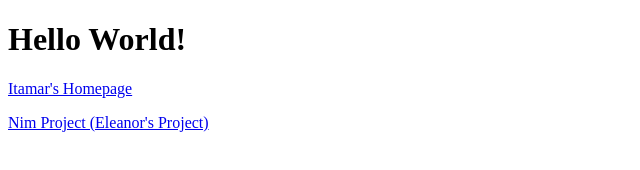
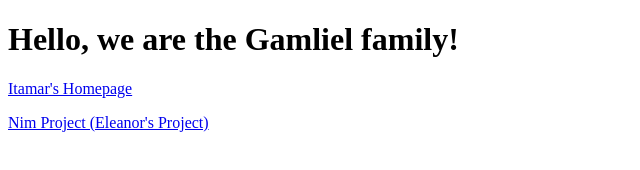
Before and after one commit to gamliel-family/gamliel-family, a website: page index.html in a window 1280 px wide. Shown: the whole page, without its empty margins (0-640 px from the left). Drawn offline with Linux system fonts and the light colour scheme.

Commit message:
Update index.html
Add favicon to the main page.

```diff
--- a/index.html
+++ b/index.html
@@ -3,12 +3,12 @@
 <head>
   <meta charset="utf-8">
   <title>Gamliel Family</title>
+  <link rel="icon" type="image/png" sizes="32x32" href="./nim-project/code_pictures/favicon-32x32.png">
 </head>
 <body>
-  <h1>Hello World!</h1>
+  <h1>Hello, we are the Gamliel family!</h1>
   <a href="./Itamar.gamliel/index.html">Itamar's Homepage</a>
   <p>
   <a href="./nim-project/Nim%20Report.html">Nim Project (Eleanor's Project)</a>
-
 </body>
 </html>
```
